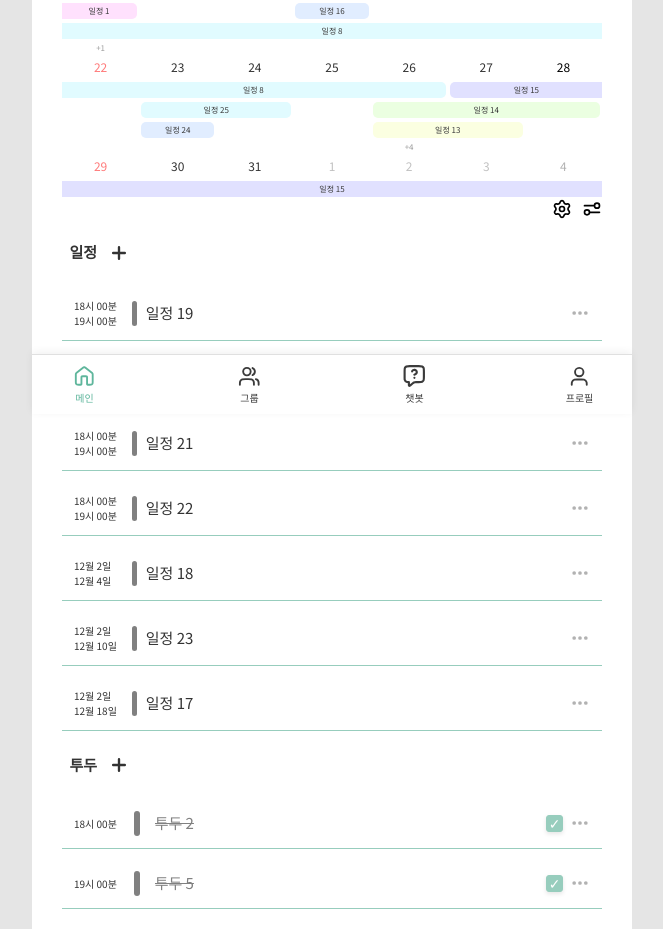
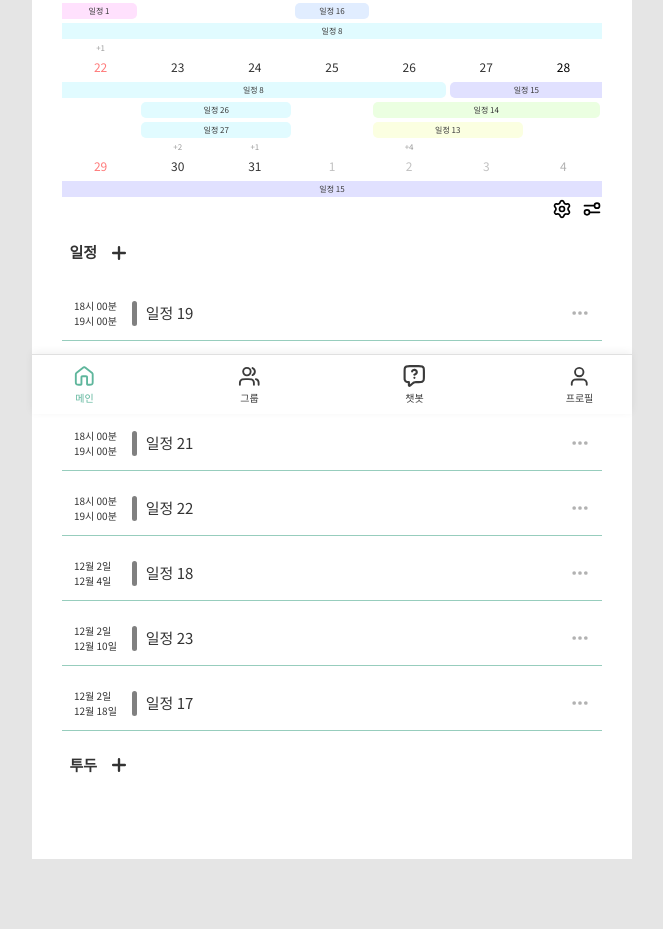
Before and after one commit to prgrms-web-devcourse-final-project/WEB1_1_ALL-I_FE, a React (Vite) app: page /main in a window 1280 px wide. Shown: the part 386-1315 px from the top of the page, without its empty margins (308-971 px from the left). After the commit the page ends 1245 px from the top, so only its background shows below. Built offline with nearby package versions, Linux system fonts and the light colour scheme; a web font is replaced by a local one.

Commit message:
chore: 더미 데이터 id 중복 안되게 수정

```diff
--- a/src/components/layout/NavBar/NavBar.tsx
+++ b/src/components/layout/NavBar/NavBar.tsx
@@ -1,8 +1,6 @@
 import { useLocation, matchPath } from "react-router-dom";
 import * as Styled from "./NavBar.style";
 import { NAV_ITEMS, SHOW_NAV } from "./navConfig";
-
-// 더미 파일들 id 수정할 것
 
 function NavBar() {
   const { pathname } = useLocation();
--- a/src/mocks/PERSONAL_EVENT_DATA.ts
+++ b/src/mocks/PERSONAL_EVENT_DATA.ts
@@ -1,6 +1,6 @@
 export const PERSONAL_EVENT_DATA = [
   {
-    personalEventId: "282bc4fe-ea35-4737-8156-c4a879cc4e0a",
+    personalEventId: "1",
     title: "일정 1",
     startDate: "2024-12-12",
     endDate: "2024-12-15",
@@ -12,7 +12,7 @@ export const PERSONAL_EVENT_DATA = [
     userId: "91a81a0e-f886-43f2-a984-194ba77eab1d",
   },
   {
-    personalEventId: "430458ec-4476-4b1f-9a36-c757ae6cdf22",
+    personalEventId: "2",
     title: "일정 2",
     startDate: "2024-12-13",
     endDate: "2024-12-15",
@@ -24,7 +24,7 @@ export const PERSONAL_EVENT_DATA = [
     userId: "91a81a0e-f886-43f2-a984-194ba77eab1d",
   },
   {
-    personalEventId: "52551f9a-7815-4543-9d90-47ddf6f54f49",
+    personalEventId: "3",
     title: "일정 3",
     startDate: "2024-12-13",
     endDate: "2024-12-13",
@@ -36,7 +36,7 @@ export const PERSONAL_EVENT_DATA = [
     userId: "91a81a0e-f886-43f2-a984-194ba77eab1d",
   },
   {
-    personalEventId: "52eed857-7e65-4f46-87a6-0bbaa25ab200",
+    personalEventId: "4",
     title: "일정 4",
     startDate: "2024-12-13",
     endDate: "2024-12-13",
@@ -48,7 +48,7 @@ export const PERSONAL_EVENT_DATA = [
     userId: "91a81a0e-f886-43f2-a984-194ba77eab1d",
   },
   {
-    personalEventId: "f7fbf8fb-6fe8-4870-945f-3fd1719e0ac3",
+    personalEventId: "5",
     title: "일정 5",
     startDate: "2024-12-13",
     endDate: "2024-12-13",
@@ -60,7 +60,7 @@ export const PERSONAL_EVENT_DATA = [
     userId: "91a81a0e-f886-43f2-a984-194ba77eab1d",
   },
   {
-    personalEventId: "f7fbf8fb-6fe8-4870-945f-3fd1719e0ac3",
+    personalEventId: "6",
     title: "일정 6",
     startDate: "2024-12-13",
     endDate: "2024-12-13",
@@ -72,7 +72,7 @@ export const PERSONAL_EVENT_DATA = [
     userId: "91a81a0e-f886-43f2-a984-194ba77eab1d",
   },
   {
-    personalEventId: "f7fbf8fb-6fe8-4870-945f-3fd1719e0ac3",
+    personalEventId: "7",
     title: "일정 7",
     startDate: "2024-12-13",
     endDate: "2024-12-13",
@@ -84,7 +84,7 @@ export const PERSONAL_EVENT_DATA = [
     userId: "91a81a0e-f886-43f2-a984-194ba77eab1d",
   },
   {
-    personalEventId: "f7fbf8fb-6fe8-4870-945f-3fd1719e0ac3",
+    personalEventId: "8",
     title: "일정 8",
     startDate: "2024-12-13",
     endDate: "2024-12-26",
@@ -96,7 +96,7 @@ export const PERSONAL_EVENT_DATA = [
     userId: "91a81a0e-f886-43f2-a984-194ba77eab1d",
   },
   {
-    personalEventId: "f7fbf8fb-6fe8-4870-945f-3fd1719e0ac3",
+    personalEventId: "9",
     title: "일정 9",
     startDate: "2024-12-26",
     endDate: "2024-12-26",
@@ -108,7 +108,7 @@ export const PERSONAL_EVENT_DATA = [
     userId: "91a81a0e-f886-43f2-a984-194ba77eab1d",
   },
   {
-    personalEventId: "f7fbf8fb-6fe8-4870-945f-3fd1719e0ac3",
+    personalEventId: "10",
     title: "일정 10",
     startDate: "2024-12-26",
     endDate: "2024-12-26",
@@ -120,7 +120,7 @@ export const PERSONAL_EVENT_DATA = [
     userId: "91a81a0e-f886-43f2-a984-194ba77eab1d",
   },
   {
-    personalEventId: "f7fbf8fb-6fe8-4870-945f-3fd1719e0ac3",
+    personalEventId: "11",
     title: "일정 11",
     startDate: "2024-12-26",
     endDate: "2024-12-26",
@@ -132,7 +132,7 @@ export const PERSONAL_EVENT_DATA = [
     userId: "91a81a0e-f886-43f2-a984-194ba77eab1d",
   },
   {
-    personalEventId: "f7fbf8fb-6fe8-4870-945f-3fd1719e0ac3",
+    personalEventId: "12",
     title: "일정 12",
     startDate: "2024-12-26",
     endDate: "2024-12-26",
@@ -144,7 +144,7 @@ export const PERSONAL_EVENT_DATA = [
     userId: "91a81a0e-f886-43f2-a984-194ba77eab1d",
   },
   {
-    personalEventId: "f7fbf8fb-6fe8-4870-945f-3fd1719e0ac3",
+    personalEventId: "13",
     title: "일정 13",
     startDate: "2024-12-26",
     endDate: "2024-12-27",
@@ -157,7 +157,7 @@ export const PERSONAL_EVENT_DATA = [
   },
 
   {
-    personalEventId: "f7fbf8fb-6fe8-4870-945f-3fd1719e0ac3",
+    personalEventId: "14",
     title: "일정 14",
     startDate: "2024-12-26",
     endDate: "2024-12-28",
@@ -169,7 +169,7 @@ export const PERSONAL_EVENT_DATA = [
     userId: "91a81a0e-f886-43f2-a984-194ba77eab1d",
   },
   {
-    personalEventId: "f7fbf8fb-6fe8-4870-945f-3fd1719e0ac3",
+    personalEventId: "15",
     title: "일정 15",
     startDate: "2024-12-27",
     endDate: "2025-01-20",
@@ -181,7 +181,7 @@ export const PERSONAL_EVENT_DATA = [
     userId: "91a81a0e-f886-43f2-a984-194ba77eab1d",
   },
   {
-    personalEventId: "f7fbf8fb-6fe8-4870-945f-3fd1719e0ac3",
+    personalEventId: "16",
     title: "일정 16",
     startDate: "2024-12-18",
     endDate: "2024-12-18",
@@ -193,7 +193,7 @@ export const PERSONAL_EVENT_DATA = [
     userId: "91a81a0e-f886-43f2-a984-194ba77eab1d",
   },
   {
-    personalEventId: "f7fbf8fb-6fe8-4870-945f-3fd1719e0ac3",
+    personalEventId: "17",
     title: "일정 17",
     startDate: "2024-12-02",
     endDate: "2024-12-18",
@@ -205,7 +205,7 @@ export const PERSONAL_EVENT_DATA = [
     userId: "91a81a0e-f886-43f2-a984-194ba77eab1d",
   },
   {
-    personalEventId: "f7fbf8fb-6fe8-4870-945f-3fd1719e0ac3",
+    personalEventId: "18",
     title: "일정 18",
     startDate: "2024-12-02",
     endDate: "2024-12-04",
@@ -217,7 +217,7 @@ export const PERSONAL_EVENT_DATA = [
     userId: "91a81a0e-f886-43f2-a984-194ba77eab1d",
   },
   {
-    personalEventId: "f7fbf8fb-6fe8-4870-945f-3fd1719e0ac3",
+    personalEventId: "19",
     title: "일정 19",
     startDate: "2024-12-02",
     endDate: "2024-12-02",
@@ -229,7 +229,7 @@ export const PERSONAL_EVENT_DATA = [
     userId: "91a81a0e-f886-43f2-a984-194ba77eab1d",
   },
   {
-    personalEventId: "f7fbf8fb-6fe8-4870-945f-3fd1719e0ac3",
+    personalEventId: "20",
     title: "일정 20",
     startDate: "2024-12-02",
     endDate: "2024-12-02",
@@ -241,7 +241,7 @@ export const PERSONAL_EVENT_DATA = [
     userId: "91a81a0e-f886-43f2-a984-194ba77eab1d",
   },
   {
-    personalEventId: "f7fbf8fb-6fe8-4870-945f-3fd1719e0ac3",
+    personalEventId: "21",
     title: "일정 21",
     startDate: "2024-12-02",
     endDate: "2024-12-02",
@@ -253,7 +253,7 @@ export const PERSONAL_EVENT_DATA = [
     userId: "91a81a0e-f886-43f2-a984-194ba77eab1d",
   },
   {
-    personalEventId: "f7fbf8fb-6fe8-4870-945f-3fd1719e0ac3",
+    personalEventId: "22",
     title: "일정 22",
     startDate: "2024-12-02",
     endDate: "2024-12-02",
@@ -265,7 +265,7 @@ export const PERSONAL_EVENT_DATA = [
     userId: "91a81a0e-f886-43f2-a984-194ba77eab1d",
   },
   {
-    personalEventId: "f7fbf8fb-6fe8-4870-945f-3fd1719e0ac3",
+    personalEventId: "23",
     title: "일정 23",
     startDate: "2024-12-02",
     endDate: "2024-12-10",
@@ -277,8 +277,8 @@ export const PERSONAL_EVENT_DATA = [
     userId: "91a81a0e-f886-43f2-a984-194ba77eab1d",
   },
   {
-    personalEventId: "f7fbf8fb-6fe8-4870-945f-3fd1719e0ac3",
-    title: "일정 23",
+    personalEventId: "24",
+    title: "일정 24",
     startDate: "2024-12-03",
     endDate: "2024-12-03",
     startTime: "18:00:00",
@@ -289,8 +289,8 @@ export const PERSONAL_EVENT_DATA = [
     userId: "91a81a0e-f886-43f2-a984-194ba77eab1d",
   },
   {
-    personalEventId: "f7fbf8fb-6fe8-4870-945f-3fd1719e0ac3",
-    title: "일정 24",
+    personalEventId: "25",
+    title: "일정 25",
     startDate: "2024-12-23",
     endDate: "2024-12-23",
     startTime: "18:00:00",
@@ -301,8 +301,32 @@ export const PERSONAL_EVENT_DATA = [
     userId: "91a81a0e-f886-43f2-a984-194ba77eab1d",
   },
   {
-    personalEventId: "f7fbf8fb-6fe8-4870-945f-3fd1719e0ac3",
-    title: "일정 25",
+    personalEventId: "26",
+    title: "일정 26",
+    startDate: "2024-12-23",
+    endDate: "2024-12-24",
+    startTime: "18:00:00",
+    endTime: "19:00:00",
+    isAlarmed: false,
+    createdAt: "2024-11-26 16:42:00",
+    categoryId: "8",
+    userId: "91a81a0e-f886-43f2-a984-194ba77eab1d",
+  },
+  {
+    personalEventId: "27",
+    title: "일정 27",
+    startDate: "2024-12-23",
+    endDate: "2024-12-24",
+    startTime: "18:00:00",
+    endTime: "19:00:00",
+    isAlarmed: false,
+    createdAt: "2024-11-26 16:42:00",
+    categoryId: "8",
+    userId: "91a81a0e-f886-43f2-a984-194ba77eab1d",
+  },
+  {
+    personalEventId: "28",
+    title: "일정 28",
     startDate: "2024-12-23",
     endDate: "2024-12-24",
     startTime: "18:00:00",
--- a/src/mocks/PERSONAL_TODO_DATA.ts
+++ b/src/mocks/PERSONAL_TODO_DATA.ts
@@ -1,72 +1,72 @@
 export const PERSONAL_TODO_DATA = [
   {
-    personalTodoId: "c1369e5b-dc7b-4abb-b826-f23c722dd5fd",
+    personalTodoId: "1",
     title: "투두 1",
     done: true,
     todoOrder: 0,
-    date: "2024-12-02",
+    date: "2024-12-04",
     startTime: null,
     createdAt: "2024-12-02T17:10:37",
     userId: "a4cca6e1-de26-4771-bb7b-f89950804400",
     categoryId: "1",
   },
   {
-    personalTodoId: "c1369e5b-dc7b-4abb-b826-f23c722dd5fd",
+    personalTodoId: "2",
     title: "투두 2",
     done: true,
     todoOrder: 0,
-    date: "2024-12-02",
+    date: "2024-12-04",
     startTime: "18:00:00",
     createdAt: "2024-12-02T17:10:37",
     userId: "a4cca6e1-de26-4771-bb7b-f89950804400",
     categoryId: "2",
   },
   {
-    personalTodoId: "c1369e5b-dc7b-4abb-b826-f23c722dd5fd",
+    personalTodoId: "3",
     title: "투두 3",
     done: true,
     todoOrder: 0,
-    date: "2024-12-02",
+    date: "2024-12-04",
     startTime: null,
     createdAt: "2024-12-02T17:10:37",
     userId: "a4cca6e1-de26-4771-bb7b-f89950804400",
     categoryId: "3",
   },
   {
-    personalTodoId: "c1369e5b-dc7b-4abb-b826-f23c722dd5fd",
+    personalTodoId: "4",
     title: "투두 4",
     done: true,
     todoOrder: 0,
-    date: "2024-12-02",
+    date: "2024-12-04",
     startTime: null,
     createdAt: "2024-12-02T17:10:37",
     userId: "a4cca6e1-de26-4771-bb7b-f89950804400",
     categoryId: "4",
   },
   {
-    personalTodoId: "c1369e5b-dc7b-4abb-b826-f23c722dd5fd",
+    personalTodoId: "5",
     title: "투두 5",
     done: true,
     todoOrder: 0,
-    date: "2024-12-02",
+    date: "2024-12-04",
     startTime: "19:00:00",
     createdAt: "2024-12-02T17:10:37",
     userId: "a4cca6e1-de26-4771-bb7b-f89950804400",
     categoryId: "5",
   },
   {
-    personalTodoId: "c1369e5b-dc7b-4abb-b826-f23c722dd5fd",
+    personalTodoId: "6",
     title: "투두 6",
     done: true,
     todoOrder: 0,
-    date: "2024-12-03",
+    date: "2024-12-05",
     startTime: null,
     createdAt: "2024-12-02T17:10:37",
     userId: "a4cca6e1-de26-4771-bb7b-f89950804400",
     categoryId: "6",
   },
   {
-    personalTodoId: "c1369e5b-dc7b-4abb-b826-f23c722dd5fd",
+    personalTodoId: "7",
     title: "투두 7",
     done: true,
     todoOrder: 0,
@@ -77,8 +77,8 @@ export const PERSONAL_TODO_DATA = [
     categoryId: "7",
   },
   {
-    personalTodoId: "c1369e5b-dc7b-4abb-b826-f23c722dd5fd",
-    title: "투두 7",
+    personalTodoId: "8",
+    title: "투두 8",
     done: true,
     todoOrder: 0,
     date: "2024-12-10",
@@ -88,8 +88,8 @@ export const PERSONAL_TODO_DATA = [
     categoryId: "8",
   },
   {
-    personalTodoId: "c1369e5b-dc7b-4abb-b826-f23c722dd5fd",
-    title: "투두 8",
+    personalTodoId: "9",
+    title: "투두 9",
     done: true,
     todoOrder: 0,
     date: "2024-12-05",
@@ -98,4 +98,15 @@ export const PERSONAL_TODO_DATA = [
     userId: "a4cca6e1-de26-4771-bb7b-f89950804400",
     categoryId: "9",
   },
+  {
+    personalTodoId: "10",
+    title: "투두 10",
+    done: true,
+    todoOrder: 0,
+    date: "2024-12-06",
+    startTime: null,
+    createdAt: "2024-12-02T17:10:37",
+    userId: "a4cca6e1-de26-4771-bb7b-f89950804400",
+    categoryId: "9",
+  },
 ];
```
